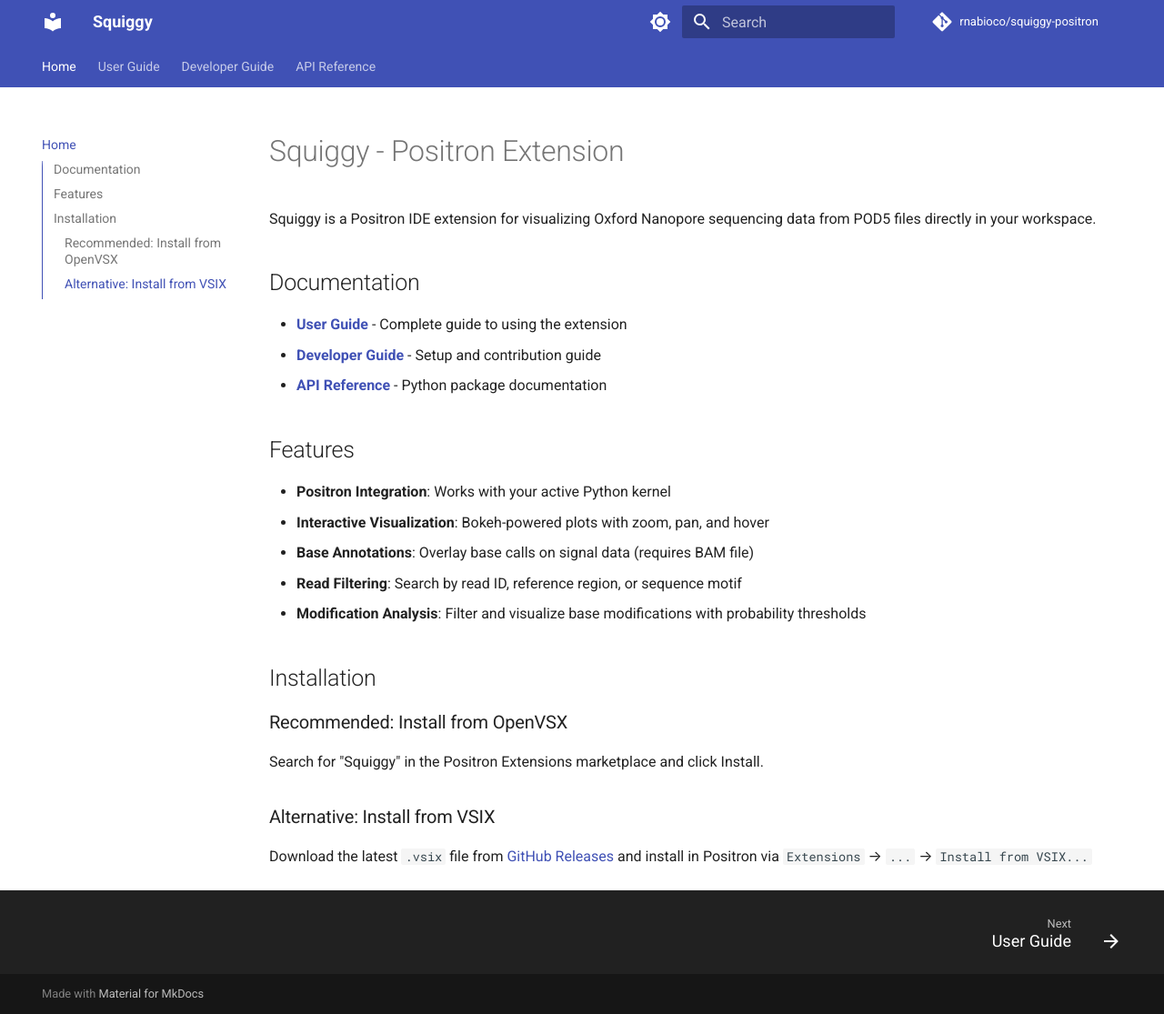
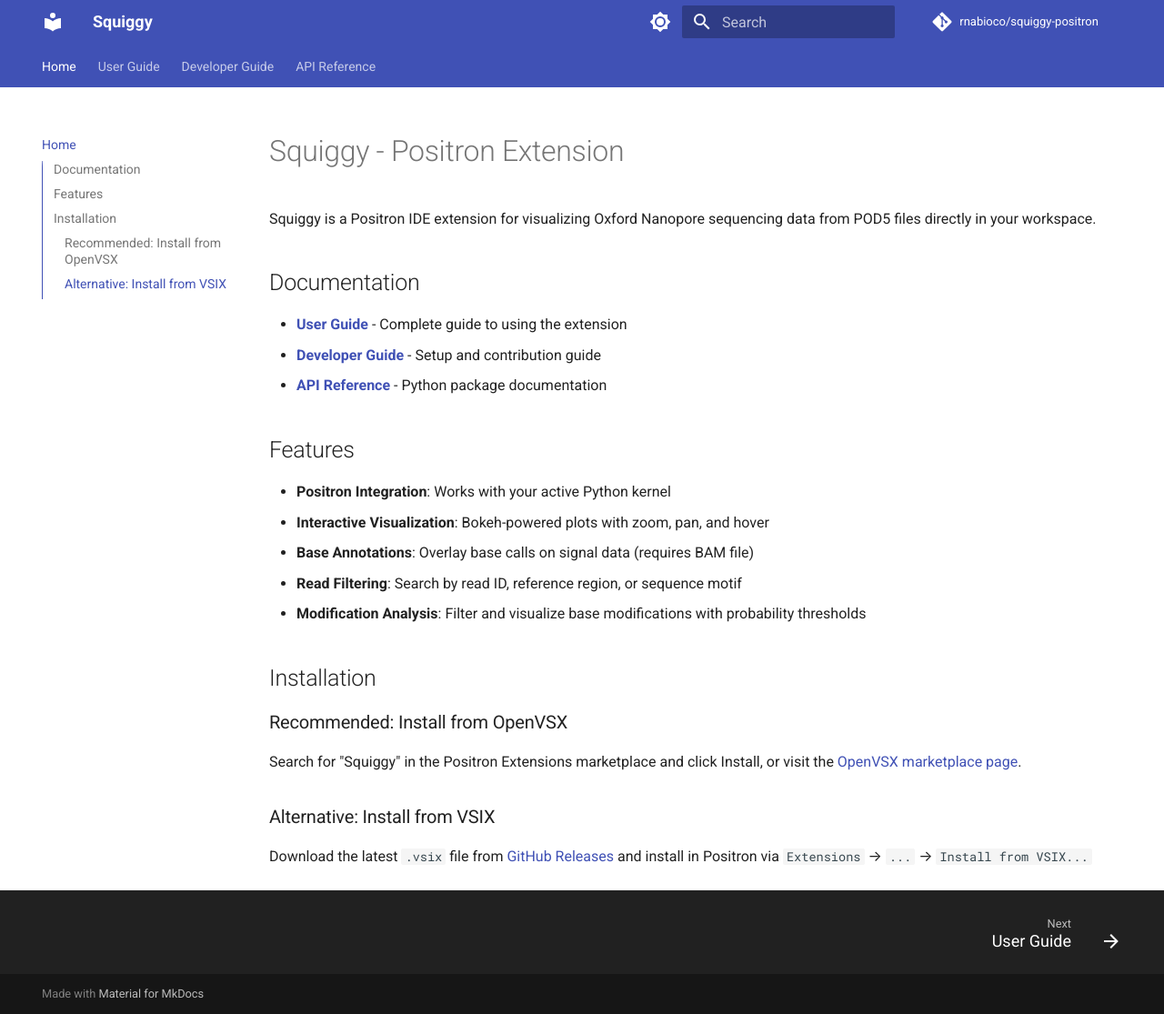
Before and after one commit to rnabioco/squiggy-positron, an MkDocs documentation site: the page built from docs/index.md, in a window 1280 px wide and 1115 px high. Shown: the whole window at 91% size. Built offline with MkDocs 1.6.1 and Material for MkDocs 9.7.7, drawn with Linux system fonts in a browser that asks for light colours; comment, search, counter and statistics services are not loaded; the version menu is left out.

Commit message:
Add OpenVSX marketplace link to installation instructions
🤖 Generated with [Claude Code](https://claude.com/claude-code)

Co-Authored-By: Claude <noreply@anthropic.com>

```diff
--- a/docs/index.md
+++ b/docs/index.md
@@ -20,7 +20,7 @@ Squiggy is a Positron IDE extension for visualizing Oxford Nanopore sequencing d
 
 ### Recommended: Install from OpenVSX
 
-Search for "Squiggy" in the Positron Extensions marketplace and click Install.
+Search for "Squiggy" in the Positron Extensions marketplace and click Install, or visit the [OpenVSX marketplace page](https://open-vsx.org/extension/rnabioco/squiggy-positron).
 
 ### Alternative: Install from VSIX
 
```
